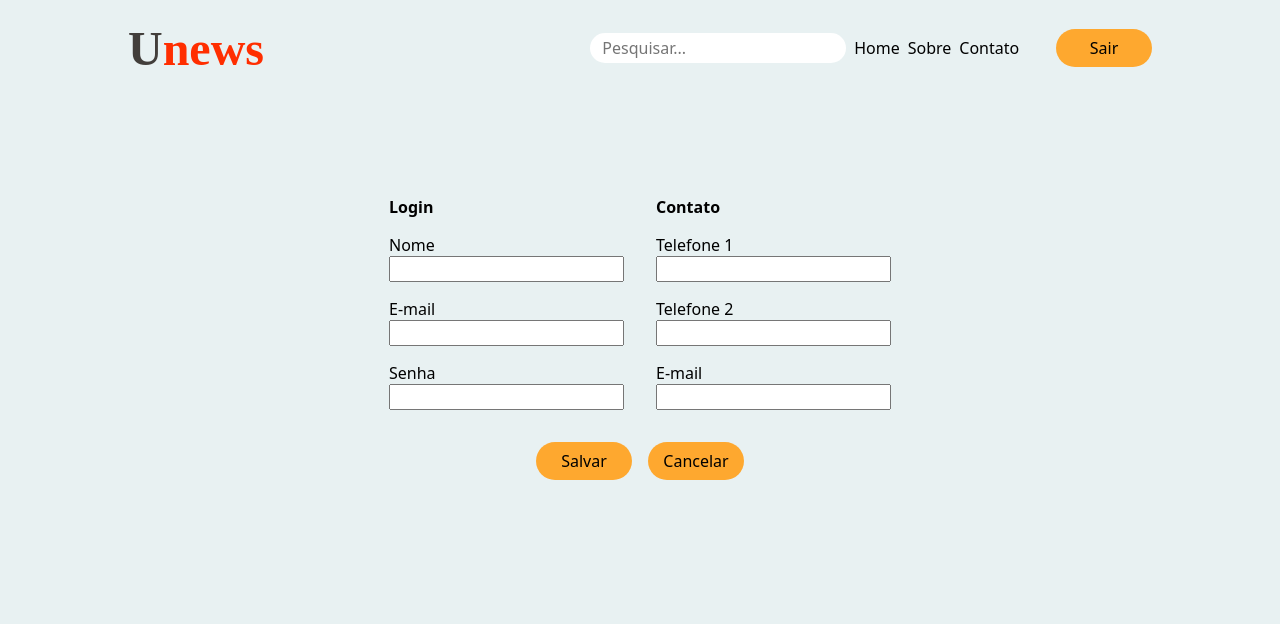
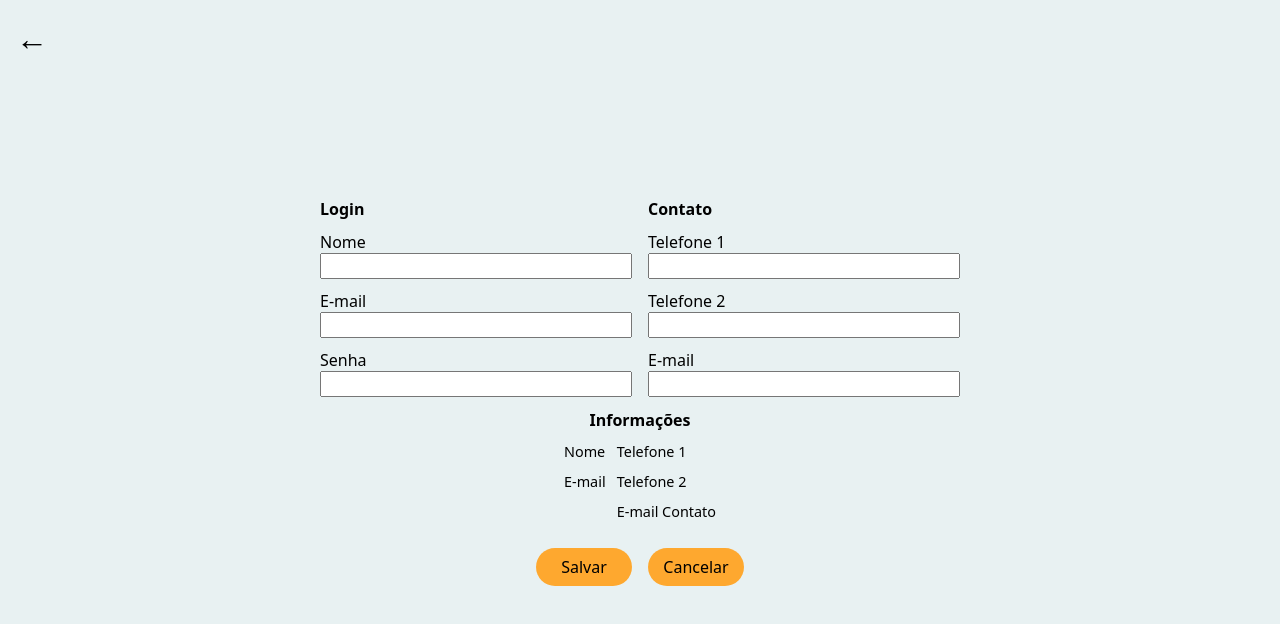
Before and after one commit to Vediniz/Unews, a React (Create React App) app in the folder frontend/: page /perfil in a window 1280 px wide. Shown: the top 624 px of the page. Built offline with nearby package versions, Linux system fonts and the light colour scheme; a web font is replaced by a local one.

Commit message:
update perfil page

```diff
--- a/frontend/src/components/Header.jsx
+++ b/frontend/src/components/Header.jsx
@@ -58,9 +58,12 @@ export default function Header() {
                         <form onSubmit={handleSubmit(onSearch)}>
                             <input {...register("title")} type="text" id="search" placeholder={errors.title ? errors.title.message : 'Pesquisar...'} />
                         </form>
-                        <Link to='/' className="menu-item" style={{ textDecoration: 'none' }}>Home</Link>
-                        <div className="menu-item">Sobre</div>
-                        <div className="menu-item">Contato</div>
+                        {user && (
+                            <>
+                                <Link to='/perfil' className="menu-item" style={{ textDecoration: 'none' }}>Perfil</Link>
+                                <div className="menu-item">Adicionar</div>
+                            </>
+                        )}
                     </div>
                     {user ? (
                         <div className="logout">
--- a/frontend/src/pages/Perfil.jsx
+++ b/frontend/src/pages/Perfil.jsx
@@ -1,11 +1,15 @@
 import React from "react";
+import { Link } from "react-router-dom";
 
 export default function Perfil() {
     return (
         <div id="perfil">
+            <Link to="/">
+                <span className="button-back">&larr;</span>
+            </Link>
             <form>
                 <section>
-                    <div className="perfil">
+                    <div className="perfil perfil-modal">
                         <h1>Login</h1>
 
                         <label htmlFor="name">
@@ -23,7 +27,7 @@ export default function Perfil() {
                             <input type="text" name="password" id="password" />
                         </label>
                     </div>
-                    <div className="contato">
+                    <div className="contato perfil-modal">
                         <h1>Contato</h1>
 
                         <label htmlFor="phone-1">
@@ -42,6 +46,18 @@ export default function Perfil() {
                         </label>
                     </div>
                 </section>
+                <h1>Informações</h1>
+                <div className="profile-info">
+                    <div>
+                        <span className="profile-item">Nome</span>
+                        <span className="profile-item">E-mail</span>
+                    </div>
+                    <div>
+                        <span className="profile-item">Telefone 1</span>
+                        <span className="profile-item">Telefone 2</span>
+                        <span className="profile-item">E-mail Contato</span>
+                    </div>
+                </div>
 
                 <div className="buttons">
                     <button type="submit" className="button">Salvar</button>
--- a/frontend/src/styles/main.css
+++ b/frontend/src/styles/main.css
@@ -240,41 +240,61 @@ body {
 }
 
 #perfil {
+  position: relative;
   display: flex;
+  flex-direction: column;
   align-items: center;
   justify-content: center;
-  margin: 100px auto;
-  width: 80%;
   height: auto;
 }
-#perfil section {
-  display: flex;
-  gap: 2rem;
-  align-items: center;
-  justify-content: center;
+#perfil .button-back {
+  position: fixed;
+  top: 1rem;
+  left: 1rem;
+  font-size: 2rem;
+  text-align: center;
 }
-#perfil section .perfil {
+#perfil .button-back:hover {
+  cursor: pointer;
+}
+#perfil .perfil-modal {
   display: flex;
   flex-direction: column;
-  gap: 1rem;
+  gap: 0.7rem;
+  width: 70%;
 }
-#perfil section .contato {
-  display: flex;
-  flex-direction: column;
-  gap: 1rem;
-}
-#perfil section label {
+#perfil label {
   display: flex;
   flex-direction: column;
 }
-#perfil .buttons {
+#perfil .profile-info {
   display: flex;
-  gap: 1rem;
-  margin: 2rem 0;
+  gap: 0.7rem;
+}
+#perfil .profile-info > div {
+  display: flex;
+  flex-direction: column;
+  gap: 0.7rem;
+}
+#perfil .profile-info .profile-item {
+  font-size: 0.9rem;
 }
 #perfil form {
   display: flex;
   flex-direction: column;
   align-items: center;
   justify-content: center;
+  height: 100vh;
+  width: 50%;
+  gap: 0.7rem;
+}
+#perfil form section {
+  display: flex;
+  gap: 1rem;
+  width: 100%;
+}
+#perfil .buttons {
+  display: flex;
+  gap: 1rem;
+  margin: 1rem 0;
 }/*# sourceMappingURL=main.css.map */
--- a/frontend/src/styles/pages/_perfil.scss
+++ b/frontend/src/styles/pages/_perfil.scss
@@ -1,39 +1,48 @@
 #perfil {
+    position: relative;
     display: flex;
+    flex-direction: column;
     align-items: center;
     justify-content: center;
-    margin: 100px auto;
-    width: 80%;
     height: auto;
 
-    section {
-        display: flex;
-        gap: 2rem;
-        align-items: center;
-        justify-content: center;
+    .button-back {
+        position: fixed;
+        top: 1rem;
+        left: 1rem;
+        font-size: 2rem;
+        text-align: center;
 
-        .perfil {
+        &:hover {
+            cursor: pointer;
+        }
+    }
+
+    .perfil-modal {
         display: flex;
         flex-direction: column;
-            gap: 1rem;
-        }
-
-        .contato {
-            display: flex;
-            flex-direction: column;
-            gap: 1rem;
+        gap: .7rem;
+        width: 70%;
     }
 
     label {
         display: flex;
         flex-direction: column;
     }
+
+    .profile-info {
+        display: flex;
+        gap: .7rem;
+
+        &>div {
+            display: flex;
+            flex-direction: column;
+            gap: .7rem;
         }
 
-    .buttons {
-        display: flex;
-        gap: 1rem;
-        margin: 2rem 0;
+        .profile-item{
+            font-size: .9rem;
+        }
     }
 
     form {
@@ -41,5 +50,20 @@
         flex-direction: column;
         align-items: center;
         justify-content: center;
-    };
+        height: 100vh;
+        width: 50%;
+        gap: .7rem;
+
+        section {
+            display: flex;
+            gap: 1rem;
+            width: 100%;
         }
+    }
+
+    .buttons {
+        display: flex;
+        gap: 1rem;
+        margin: 1rem 0;
+    }
+}
```
Also changed, not shown: frontend/src/index.js (+4 -4 lines), 1 other file (tests, documents, lock files or other folders). Lines whose indentation alone changed are shown as unchanged.
